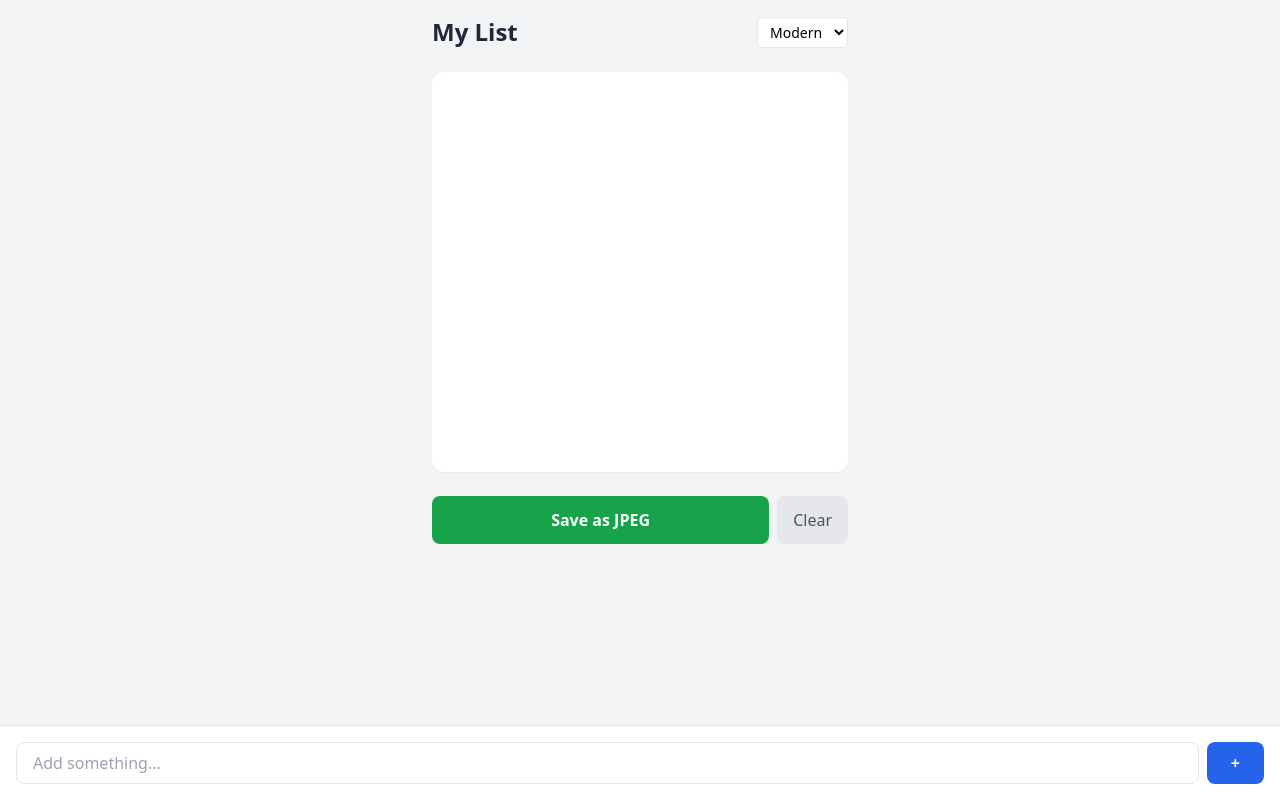
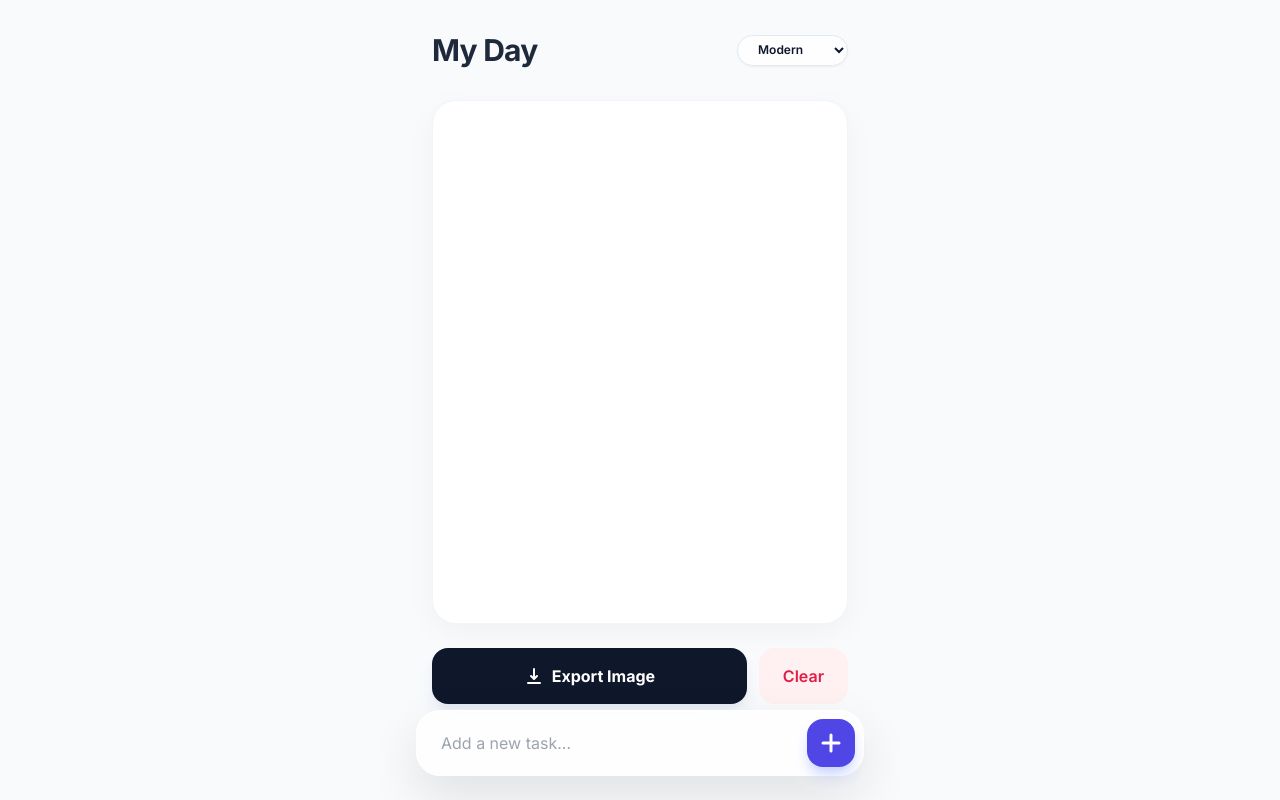
Before and after one commit to AnonymousSparker/listifyy, a plain HTML site: page index.html in a window 1280 px wide. Drawn offline with nearby package versions, Linux system fonts and the light colour scheme.

Commit message:
Update index.html

```diff
--- a/index.html
+++ b/index.html
@@ -2,41 +2,73 @@
 <html lang="en">
 <head>
     <meta charset="UTF-8">
-    <meta name="viewport" content="width=device-width, initial-scale=1.0">
-    <title>QuickList PWA</title>
+    <meta name="viewport" content="width=device-width, initial-scale=1.0, maximum-scale=1.0, user-scalable=no">
+    <title>QuickList Pro</title>
     <script src="https://cdn.tailwindcss.com"></script>
+    <link rel="manifest" href="manifest.json">
     <script src="https://cdnjs.cloudflare.com/ajax/libs/html2canvas/1.4.1/html2canvas.min.js"></script>
+    <link href="https://fonts.googleapis.com/css2?family=Inter:wght@300;400;600;700&display=swap" rel="stylesheet">
     <style>
-        .custom-font-serif { font-family: 'Georgia', serif; }
-        .custom-font-mono { font-family: 'Courier New', monospace; }
+        body { font-family: 'Inter', sans-serif; -webkit-tap-highlight-color: transparent; }
+        .list-item-appear { animation: slideIn 0.3s ease-out forwards; }
+        @keyframes slideIn {
+            from { opacity: 0; transform: translateY(10px); }
+            to { opacity: 1; transform: translateY(0); }
+        }
+        .custom-serif { font-family: 'Georgia', serif; }
+        .custom-mono { font-family: 'ui-monospace', monospace; }
+        /* Hide scrollbar but keep functionality */
+        .no-scrollbar::-webkit-scrollbar { display: none; }
     </style>
 </head>
-<body class="bg-gray-100 min-h-screen pb-20">
+<body class="bg-slate-50 text-slate-900 min-h-screen">
 
-    <div class="max-w-md mx-auto p-4" id="app-container">
-        <header class="flex justify-between items-center mb-6">
-            <h1 class="text-2xl font-bold text-gray-800">My List</h1>
-            <select id="stylePicker" class="bg-white border rounded px-2 py-1 text-sm">
+    <div class="max-w-md mx-auto min-h-screen flex flex-col px-4 pb-24">
+        <header class="py-8 flex justify-between items-center">
+            <div>
+                <h1 class="text-3xl font-bold tracking-tight text-slate-800">My Day</h1>
+                <p id="dateDisplay" class="text-sm text-slate-500 font-medium uppercase tracking-wider"></p>
+            </div>
+            <select id="stylePicker" class="bg-white/80 backdrop-blur-md border border-slate-200 rounded-full px-4 py-1.5 text-xs font-semibold shadow-sm focus:ring-2 focus:ring-indigo-500 outline-none transition-all">
                 <option value="font-sans">Modern</option>
-                <option value="custom-font-serif">Classic</option>
-                <option value="custom-font-mono">Retro</option>
+                <option value="custom-serif">Elegant</option>
+                <option value="custom-mono">Technical</option>
             </select>
         </header>
 
-        <div id="captureArea" class="bg-white p-6 rounded-xl shadow-sm min-h-[400px]">
-            <ul id="itemList" class="space-y-3 font-sans">
+        <div id="captureArea" class="bg-white rounded-3xl shadow-[0_8px_30px_rgb(0,0,0,0.04)] border border-slate-100 p-6 flex-grow transition-all">
+            <ul id="itemList" class="space-y-4 font-sans">
                 </ul>
+
+            <div id="emptyState" class="hidden flex flex-col items-center justify-center h-64 text-slate-300">
+                <svg xmlns="http://www.w3.org/2000/svg" class="h-16 w-16 mb-4" fill="none" viewBox="0 0 24 24" stroke="currentColor">
+                    <path stroke-linecap="round" stroke-linejoin="round" stroke-width="1.5" d="9 5H7a2 2 0 00-2 2v12a2 2 0 002 2h10a2 2 0 002-2V7a2 2 0 00-2-2h-2M9 5a2 2 0 002 2h2a2 2 0 002-2M9 5a2 2 0 012-2h2a2 2 0 012 2" />
+                </svg>
+                <p class="font-medium">Nothing to do yet</p>
+            </div>
         </div>
 
-        <div class="mt-6 flex gap-2">
-            <button id="downloadBtn" class="flex-1 bg-green-600 text-white py-3 rounded-lg font-semibold active:scale-95 transition">Save as JPEG</button>
-            <button id="clearBtn" class="px-4 bg-gray-200 text-gray-600 rounded-lg">Clear</button>
+        <div class="mt-6 flex gap-3">
+            <button id="downloadBtn" class="flex-1 bg-slate-900 text-white py-4 rounded-2xl font-bold shadow-lg shadow-slate-200 active:scale-[0.98] transition-all flex items-center justify-center gap-2">
+                <svg xmlns="http://www.w3.org/2000/svg" class="h-5 w-5" viewBox="0 0 20 20" fill="currentColor">
+                    <path fill-rule="evenodd" d="M3 17a1 1 0 011-1h12a1 1 0 110 2H4a1 1 0 01-1-1zm3.293-7.707a1 1 0 011.414 0L9 10.586V3a1 1 0 112 0v7.586l1.293-1.293a1 1 0 111.414 1.414l-3 3a1 1 0 01-1.414 0l-3-3a1 1 0 010-1.414z" clip-rule="evenodd" />
+                </svg>
+                Export Image
+            </button>
+            <button id="clearBtn" class="px-6 bg-rose-50 text-rose-600 rounded-2xl font-semibold active:scale-[0.98] transition-all">Clear</button>
         </div>
     </div>
 
-    <div class="fixed bottom-0 left-0 right-0 bg-white border-t p-4 flex gap-2">
-        <input type="text" id="itemInput" placeholder="Add something..." class="flex-1 border rounded-lg px-4 py-2 focus:outline-none focus:ring-2 focus:ring-blue-500">
-        <button id="addBtn" class="bg-blue-600 text-white px-6 py-2 rounded-lg font-bold active:scale-90 transition">+</button>
+    <div class="fixed bottom-6 left-0 right-0 px-4">
+        <div class="max-w-md mx-auto bg-white/80 backdrop-blur-xl border border-white shadow-[0_20px_50px_rgba(0,0,0,0.1)] rounded-3xl p-2 flex gap-2">
+            <input type="text" id="itemInput" placeholder="Add a new task..."
+                class="flex-1 bg-transparent px-4 py-3 focus:outline-none font-medium text-slate-700">
+            <button id="addBtn" class="bg-indigo-600 text-white w-12 h-12 rounded-2xl font-bold shadow-lg shadow-indigo-200 active:scale-90 transition-all flex items-center justify-center">
+                <svg xmlns="http://www.w3.org/2000/svg" class="h-6 w-6" fill="none" viewBox="0 0 24 24" stroke="currentColor">
+                    <path stroke-linecap="round" stroke-linejoin="round" stroke-width="3" d="M12 4v16m8-8H4" />
+                </svg>
+            </button>
+        </div>
     </div>
 
     <script src="app.js"></script>
```
